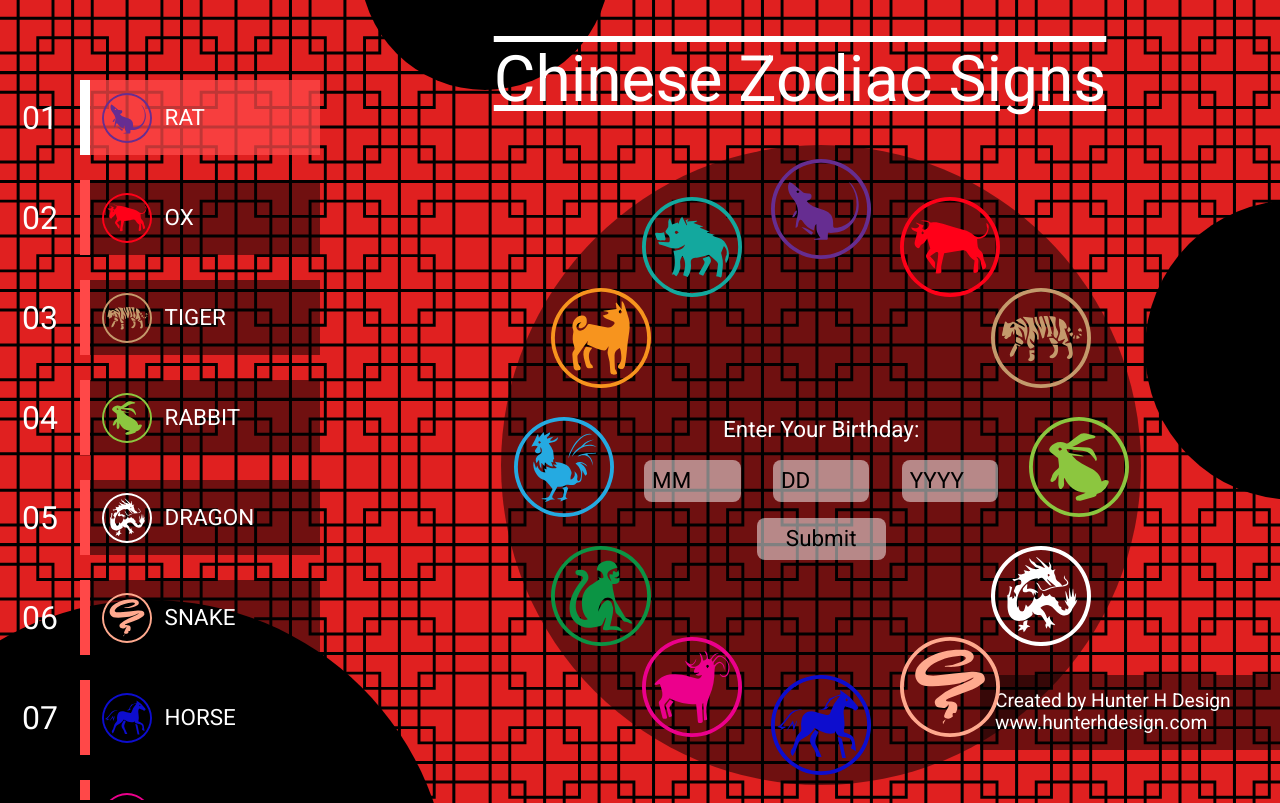
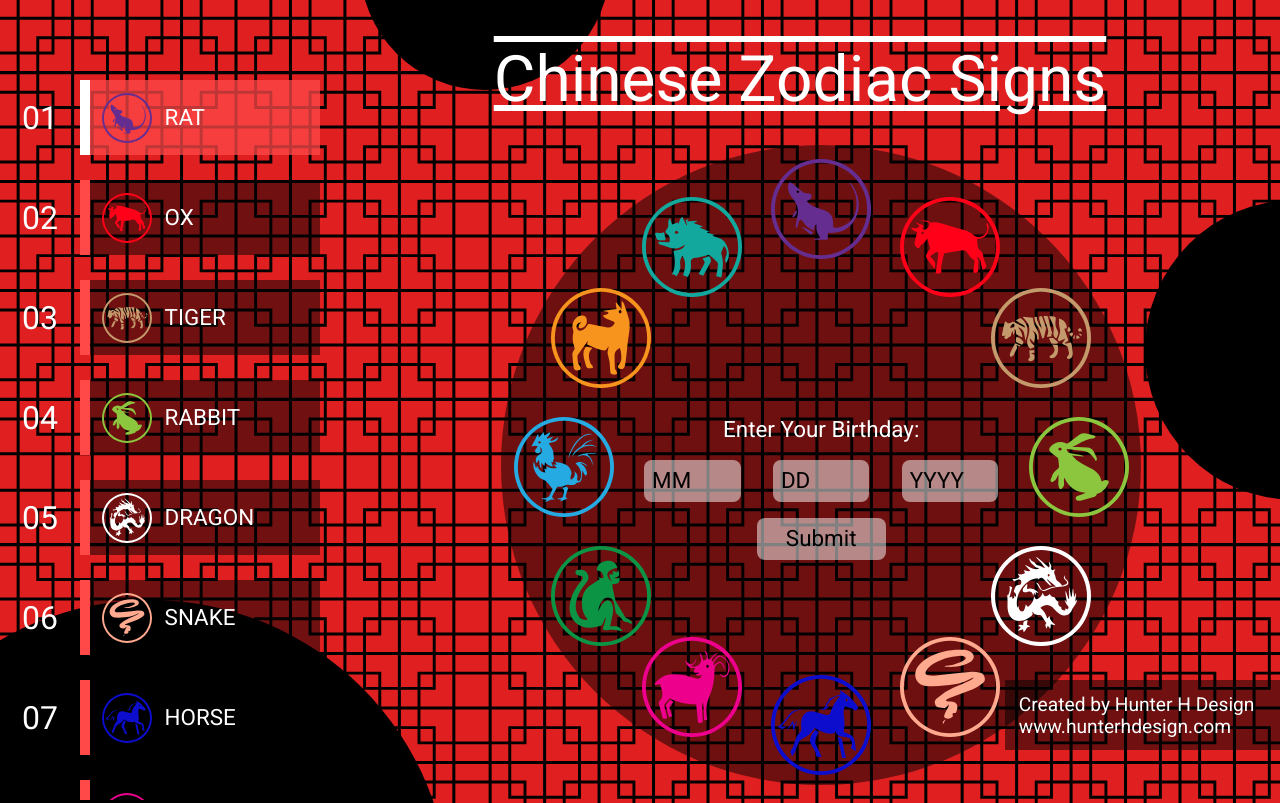
Before and after one commit to hmh84/idm231, a plain HTML site: page zodiac/app/index.html in a window 1280 px wide. Drawn offline with Linux system fonts and the light colour scheme.

Commit message:
Tweaks :cool:
-Updated Watermark to be correctly centered
-Changed Watermark width
-Added Month and Day inputs
-Added max length to all inputs
-Removed seom DS_Store files

```diff
--- a/zodiac/app/css/styles.css
+++ b/zodiac/app/css/styles.css
@@ -172,22 +172,20 @@ li.background_1 {
     display: block;
     right: 0;
     bottom: 50px;
-    width: 300px;
-    height: 75px;
+    width: 275px;
+    height: 70px;
     background-color: rgba(0, 0, 0, 50%);
-    padding: 15px;
 }
 .watermark a {
-    position: fixed;
-    z-index: 10;
-    display: block;
-    right: 0;
-    bottom: 50px;
-    width: 300px;
-    height: 75px;
-    color: white;
+    position: relative;
+    transform: translateY(-63%);
 }
-
+.watermark p {
+    position: relative;
+    top: 50%;
+    transform: translateY(-95%);
+    padding-left: 5%;
+}
 /* Sign Container */
 
 .sign_container {
--- a/zodiac/app/index.html
+++ b/zodiac/app/index.html
@@ -49,11 +49,11 @@
     </div>
         <div class="sign_container">
             <span class="sign" id="wheel_bg"></span>
-            <label for="year_input" id="input_label">Enter Your Birthday:</label>
-            <input type="text" re year="Name" id="month_input" placeholder="MM" required input maxlength="2">
+            <label id="input_label">Enter Your Birthday:</label>
+                <input type="text" re year="Name" id="month_input" placeholder="MM" required input maxlength="2">
                 <input type="text" re year="Name" id="day_input" placeholder="DD" required input maxlength="2">
                 <input type="text" re year="Name" id="year_input" placeholder="YYYY" required input maxlength="4">
-                <input type="submit" value="Submit" id="submit">
+            <input type="submit" value="Submit" id="submit">
             <button class="sign" id="rat"><img src="graphics/01_rat.svg" alt="Rat"></button>
             <button class="sign" id="ox"><img src="graphics/02_ox.svg" alt="Ox"></button>
             <button class="sign" id="tiger"><img src="graphics/03_tiger.svg" alt="Tiger"></button>
@@ -77,5 +77,6 @@
         <p>www.hunterhdesign.com</p>
         <a href="https://hunterhdesign.com"></a>
     </div>
+    <script src="js/test.js"></script>
 </body>
 </html>
--- /dev/null
+++ b/zodiac/app/js/test.js
@@ -0,0 +1,49 @@
+// const firstName = 'Hunter';
+// const lastName = 'Hampton';
+// const fullName = firstName + ' ' + lastName;
+// const age = '19';
+
+// console.group('User Info')
+// // console.log('firstName', firstName);
+// // console.log('lastName', lastName);
+// console.log('fullName', fullName);
+// console.log('age', age);
+// console.groupEnd();
+
+// const myArray = ['one', 2, 'three']
+// console.log('myArray:', myArray);
+// console.log(myArray.length);
+// console.log(myArray[1]);
+
+// myArray[2] = 'kys';
+// console.log(myArray[2]);
+
+
+// // make 5 colors, log the third
+
+// const colors = ['red', 'white', 'blue', 'green', 'purple'];
+// console.log('Third Color:', colors[2]);
+// console.log(colors.length);
+
+// // string idm 231
+// const className = 'IDM 231';
+// console.log(className);
+
+// // math
+
+// const a = 13
+// const b = 22
+// const c = a * b
+// console.log(c);2
+
+var selected = document.getElementsByClassName('background_1');
+var notSelected = document.getElementsByClassName('background_0');
+
+selected.onclick = function(){
+
+    if(selected.className == 'background_1'){
+        selected.className = '';
+}   else{
+    selected.className = 'background_0';
+
+};
```
Also changed, not shown: 2 other files.
